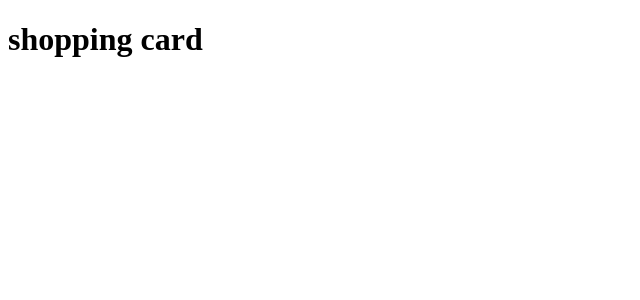
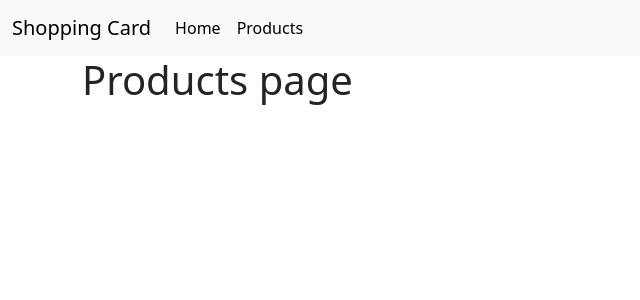
Before and after one commit to devfaramarzi396/shoppingCart-react, a React (Create React App) app: page /products in a window 1280 px wide. Shown: the top 300 px of the page, without its empty margins (0-640 px from the left). Built offline with nearby package versions, Linux system fonts and the light colour scheme.

Commit message:
added header , home , products page

```diff
--- a/src/App.js
+++ b/src/App.js
@@ -1,7 +1,27 @@
+import { BrowserRouter, Routes, Route } from 'react-router-dom';
+import Header from "./components/Header"
+import Home from './pages/Home/Index';
+import Products from './pages/Products/Index';
+
 
 function App() {
   return (
-   <h1>shopping card</h1>
+    <>
+
+
+      <BrowserRouter>
+        <Header />
+        <div className="container">
+          <div className="row">
+            <Routes>
+              <Route path="/" element={<Home />} exact />
+              <Route path='/products' element={<Products />} />
+            </Routes>
+          </div>
+        </div>
+      </BrowserRouter>
+
+    </>
   );
 }
 
--- /dev/null
+++ b/src/components/Header.js
@@ -0,0 +1,30 @@
+import { NavLink } from "react-router-dom"
+
+const Header = () => {
+    return (
+        <>
+            <nav className="navbar navbar-expand-lg bg-body-tertiary">
+                <div className="container-fluid">
+                    <NavLink className="navbar-brand" to="/">Shopping Card</NavLink>
+                    <button className="navbar-toggler" type="button" data-bs-toggle="collapse" data-bs-target="#navbarSupportedContent" aria-controls="navbarSupportedContent" aria-expanded="false" aria-label="Toggle navigation">
+                        <span className="navbar-toggler-icon"></span>
+                    </button>
+                    <div className="collapse navbar-collapse" id="navbarSupportedContent">
+                        <ul className="navbar-nav me-auto mb-2 mb-lg-0">
+                            <li className="nav-item">
+                                <NavLink className="nav-link active"  aria-current="page" to="/" exact>Home</NavLink>
+                            </li>
+                            <li className="nav-item">
+                                <NavLink className="nav-link" to="/Products">Products</NavLink>
+                            </li>
+
+
+                        </ul>
+
+                    </div>
+                </div>
+            </nav>
+        </>
+    )
+}
+export default Header
--- a/src/index.js
+++ b/src/index.js
@@ -1,6 +1,9 @@
 import React from 'react';
 import ReactDOM from 'react-dom';
 import App from './App';
+
+import 'bootstrap/dist/css/bootstrap.min.css';
+import "bootstrap/dist/js/bootstrap.bundle"
 
 
 ReactDOM.render(
--- /dev/null
+++ b/src/pages/Home/Index.js
@@ -0,0 +1,8 @@
+const Home = () => {
+    return (
+        <>
+            <h1>Home page</h1>
+        </>
+    )
+}
+export default Home
--- /dev/null
+++ b/src/pages/Products/Index.js
@@ -0,0 +1,10 @@
+const Products=()=>{
+    return(
+        <>
+        <h1>
+            Products page
+        </h1>
+        </>
+    )
+}
+export default Products
```
